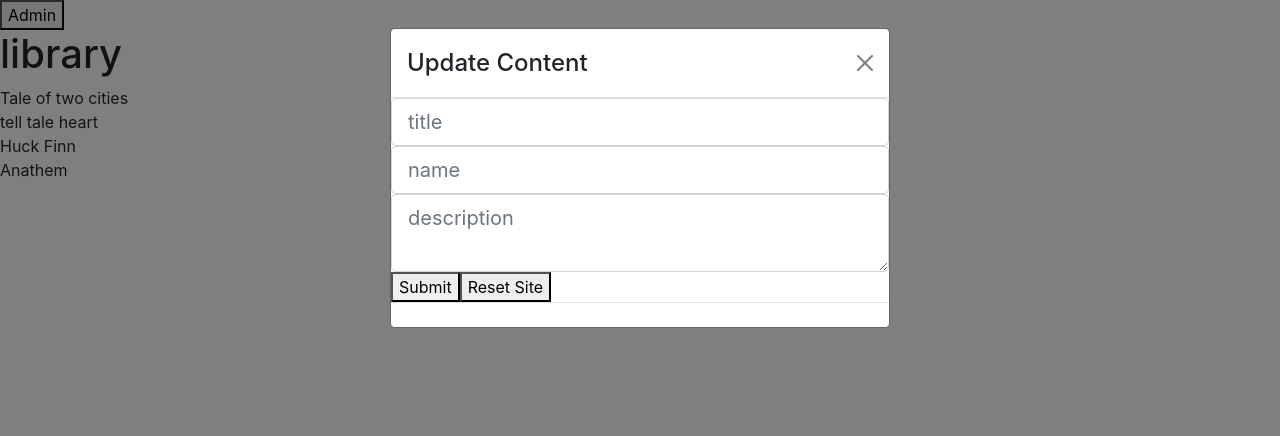
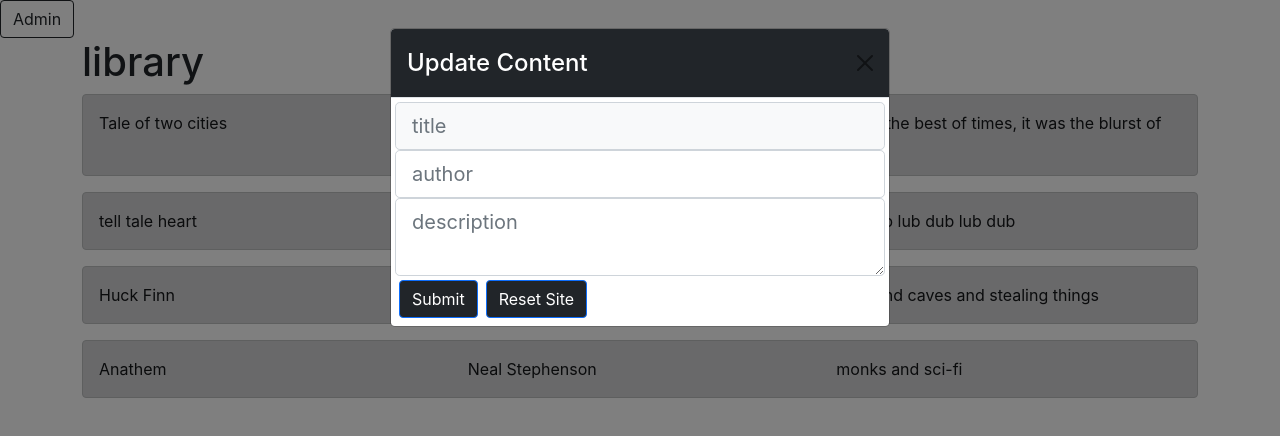
Before and after one commit to stevenspicher/adminpage, a React (Create React App) app: page / in a window 1280 px wide. Both pictures are taken after a click on the button "Admin". Shown: the top 436 px of the page. Built offline with nearby package versions, Linux system fonts and the light colour scheme; the HTML template or start-up script is replaced by a standard one.

Commit message:
{} is showing up again

```diff
--- a/src/App.js
+++ b/src/App.js
@@ -1,11 +1,7 @@
 import content from './components/content' //all the information we had to create
 import { useState} from 'react'
 import Admin from './components/admin'
-
-
-
-
-
+import {Alert, Container, Button, Row , Col} from 'react-bootstrap'
 
 function App() {
 
@@ -19,27 +15,24 @@ function App() {
 
   const [library, setLibrary] = useState(content)
 
-const LibraryContent = () => {
-  //console.log(library)
-  return (
-    <>
-    <h1>library</h1>
-    {library.map((info, i) => (
-      <div key={i}>
-        {info.title}
-      </div>
-    ))}
-    </>
-  )
-}
   return (
   <>
-  <button onClick={handleShow}>Admin</button>
-  {/* sending a ton of stuff, simplify? */}
-  <Admin updateContent={setLibrary} library={library} setShow={setShow} show={show} content={content}/>
-    <LibraryContent />
+    <Button side="sm" variant="outline-dark" onClick={handleShow}>Admin</Button>
+    {/* sending a ton of stuff, can I simplify? */}
+    <Admin updateContent={setLibrary} library={library} setShow={setShow} show={show} content={content}/>
+    <Container>
+      <h1>library</h1>
+      {library.map((info, i) => (
 
-
+        <Alert variant="dark" key={i}>
+          <Row>
+            <Col>{info.title}</Col>
+            <Col >{info.author}</Col>
+            <Col >{info.description}</Col>
+          </Row>
+        </Alert>
+      ))}
+    </Container>
   </>
   )
 }
--- a/src/components/admin.js
+++ b/src/components/admin.js
@@ -1,4 +1,4 @@
-import{ Form, Modal, Container } from 'react-bootstrap'
+import{ Form, Modal, Container, Button } from 'react-bootstrap'
 import { useState, useEffect} from 'react'
 
 //updateContent is the now the name of the function that updates library, library is still the list plus (eventually) any additions, setShow(function) and show(boolean) are for the modal. content gives us access to the jsx file in order to reset the site to original conditions.
@@ -29,13 +29,14 @@ const Admin = ({updateContent, library, setShow, show, content}) => {
       })
   }
 
+//shutting the modal down
+  const handleClose = () => setShow(false);
 
-
-  const handleClose = () => setShow(false);
- // reset the site to original content - not working
+// reset the site to original content
   const resetSite = () => {
-    console.log(content)
+    console.log(content);
     updateContent(content);
+    handleClose();
   }
 
 
@@ -55,34 +56,21 @@ const Admin = ({updateContent, library, setShow, show, content}) => {
 
       return (
 
-      <Container bg-dark border-3>
-
-      <Modal show={show} onHide={handleClose}>
-      <Modal.Header closeButton>
-        <Modal.Title>Update Content</Modal.Title>
+        <Container >
+          <Modal  show={show} onHide={handleClose}>
+            <Modal.Header className="bg-dark" closeButton>
+              <Modal.Title className="text-white">Update Content</Modal.Title>
             </Modal.Header>
-      <Form onSubmit={handleSubmit}>
-        <Form.Control size="lg" type="text" placeholder="title" name='title' onChange={updateField}/>
-        <Form.Control size="lg" type="text" placeholder="name" name='name' onChange={updateField}/>
-        <Form.Control size="lg" type="text" as="textarea" placeholder="description" name="description" aria-label="With textarea" onChange={updateField}/>
-
-
-        <button>Submit</button>
-        <button onClick={resetSite}>Reset Site</button>
+            <Form className="m-1" >
+              <Form.Control size="lg" className="bg-light" type="text" placeholder="title" name='title' onChange={updateField}/>
+              <Form.Control size="lg"  type="text" placeholder="author" name='author' onChange={updateField}/>
+              <Form.Control size="lg"  type="text" as="textarea" placeholder="description" name="description" aria-label="With textarea" onChange={updateField}/>
+              <Button className="bg-dark m-1" onClick={handleSubmit}>Submit</Button>
+              <Button className="bg-dark m-1" onClick={resetSite}>Reset Site</Button>
             </Form>
-      <Modal.Footer>
-
-        </Modal.Footer>
           </Modal>
         </Container>
       )
   }
 
-export default Admin
-
- // <Form.Control size="lg" type="text" placeholder={book[0]}/>
-
-            // <Form.Control size="lg" type="text" placeholder={k} name={k} onChange={updateField}/>
-
-
-            // ))
+export default Admin;
--- a/src/components/content.jsx
+++ b/src/components/content.jsx
@@ -1,5 +1,5 @@
 let content = [
-{author: "steven",
+{author: "Charles Dickens",
 title: "Tale of two cities",
 description: "It was the best of times, it was the blurst of times"},
 {author: "Edgar Allen Poe",
```
Lines whose indentation alone changed are shown as unchanged.
